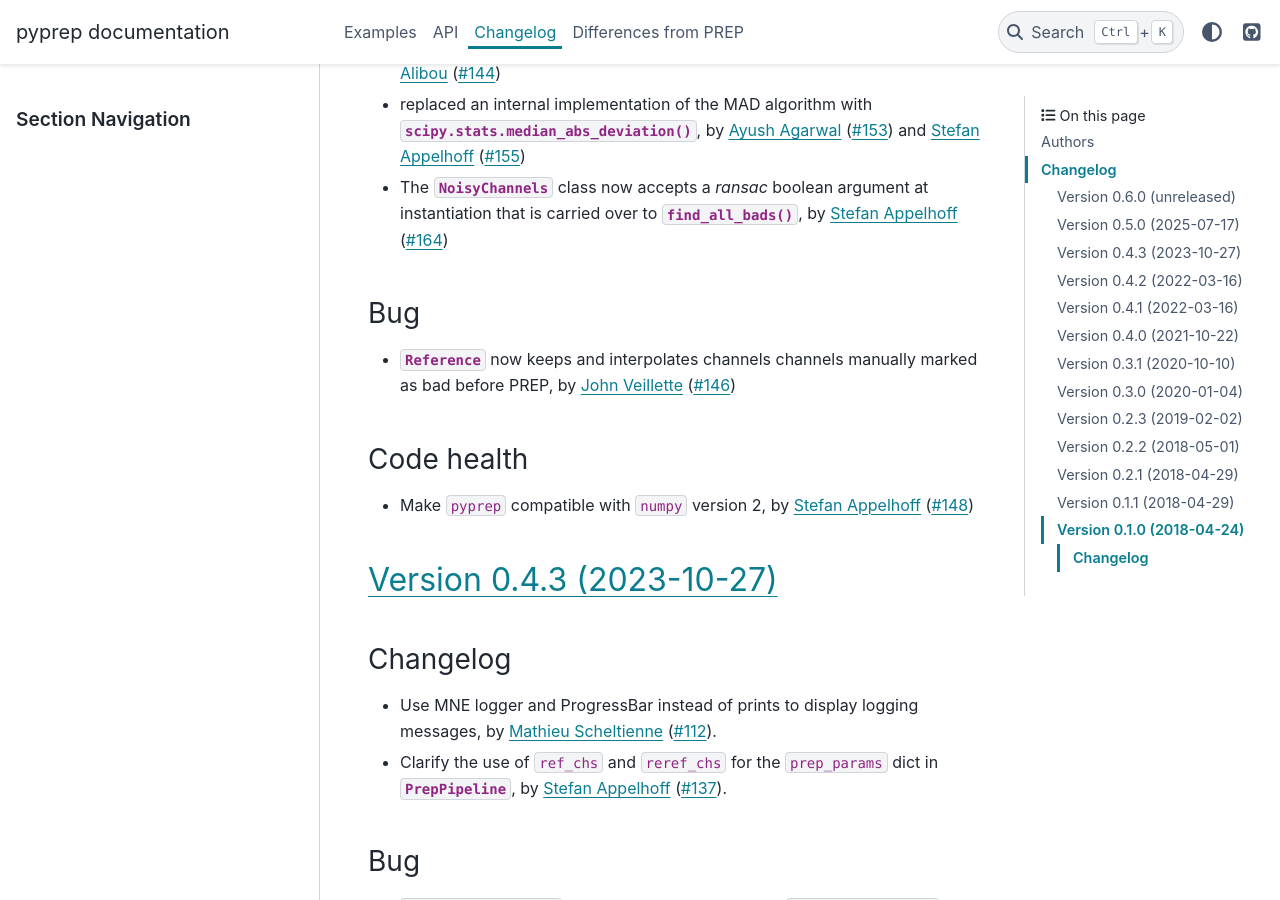
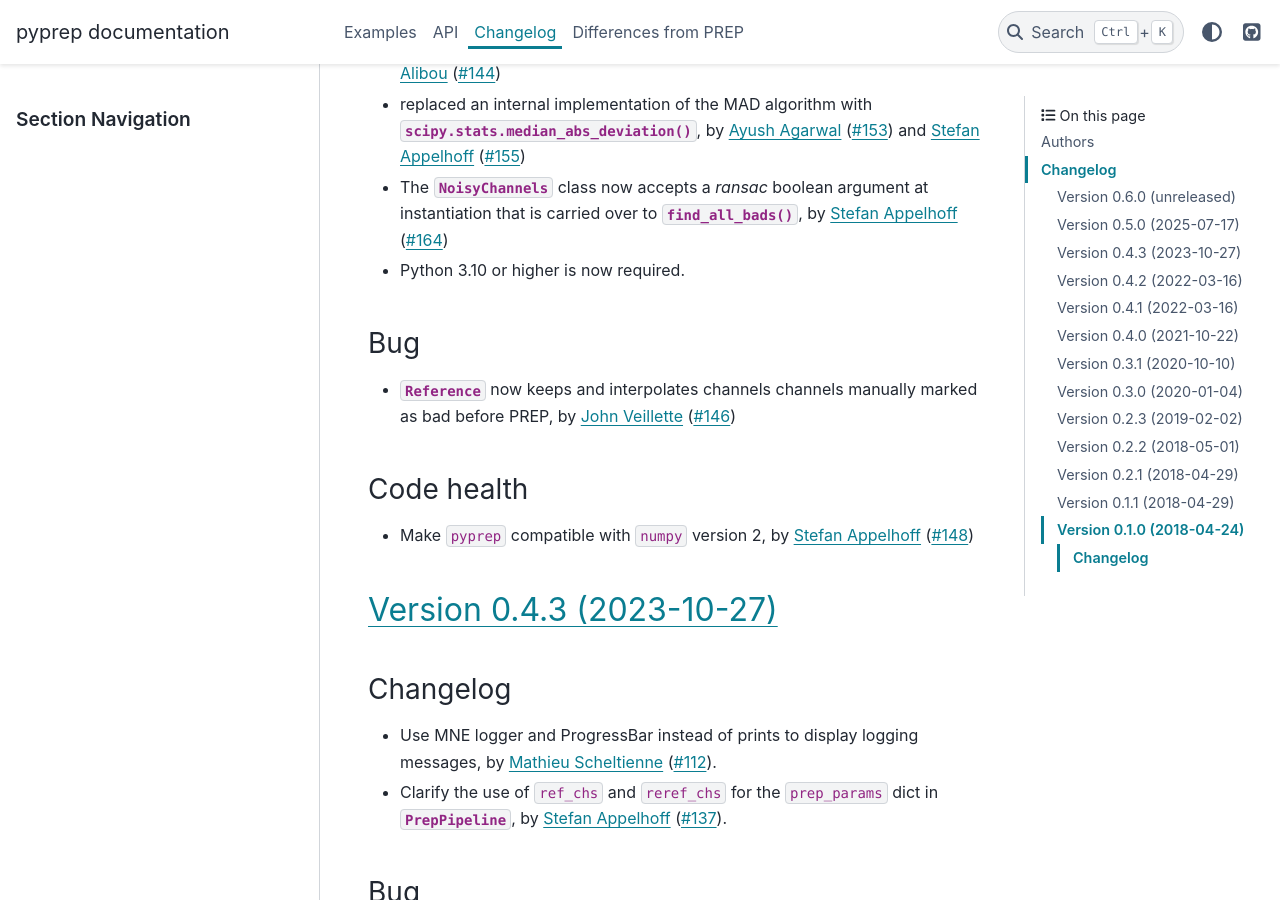
Before and after one commit to sappelhoff/pyprep, a Sphinx documentation site: the page built from docs/changelog.rst, in a window 1280 px wide and 900 px high, scrolled down 1300 px. Built offline with Sphinx 7.4.7 and the PyData theme 0.15.4, drawn with Linux system fonts in a browser that asks for light colours; the version number could not be read and is left out.

Commit message:
minor bumps (#175)

```diff
--- a/README.rst
+++ b/README.rst
@@ -48,7 +48,7 @@
 Installation
 ============
 
-``pyprep`` runs on Python version 3.9 or higher.
+``pyprep`` runs on Python version 3.10 or higher.
 
 We recommend to run ``pyprep`` in a dedicated virtual environment
 (for example using `conda <https://docs.conda.io/en/latest/miniconda.html>`_).
--- a/docs/changelog.rst
+++ b/docs/changelog.rst
@@ -39,6 +39,7 @@
 - :meth:`~pyprep.NoisyChannels.find_bad_by_nan_flat` now accepts a ``flat_threshold`` argument, by `Nabil Alibou`_ (:gh:`144`)
 - replaced an internal implementation of the MAD algorithm with :func:`scipy.stats.median_abs_deviation`, by `Ayush Agarwal`_ (:gh:`153`) and `Stefan Appelhoff`_ (:gh:`155`)
 - The :class:`~pyprep.NoisyChannels` class now accepts a `ransac` boolean argument at instantiation that is carried over to :meth:`~pyprep.NoisyChannels.find_all_bads`, by `Stefan Appelhoff`_ (:gh:`164`)
+- Python 3.10 or higher is now required.
 
 Bug
 ~~~
--- a/pyproject.toml
+++ b/pyproject.toml
@@ -14,7 +14,7 @@
   "Programming Language :: Python :: 3.10",
   "Programming Language :: Python :: 3.11",
   "Programming Language :: Python :: 3.12",
-  "Programming Language :: Python :: 3.9",
+  "Programming Language :: Python :: 3.13",
   "Programming Language :: Python",
   "Topic :: Scientific/Engineering",
 ]
@@ -43,7 +43,7 @@
 ]
 name = "pyprep"
 readme = {content-type = "text/x-rst", file = "README.rst"}
-requires-python = ">=3.9"
+requires-python = ">=3.10"
 
 [project.optional-dependencies]
 dev = ["ipykernel", "ipython", "pyprep[test,docs]"]
```
Also changed, not shown: .pre-commit-config.yaml, .readthedocs.yml, 3 other files.
